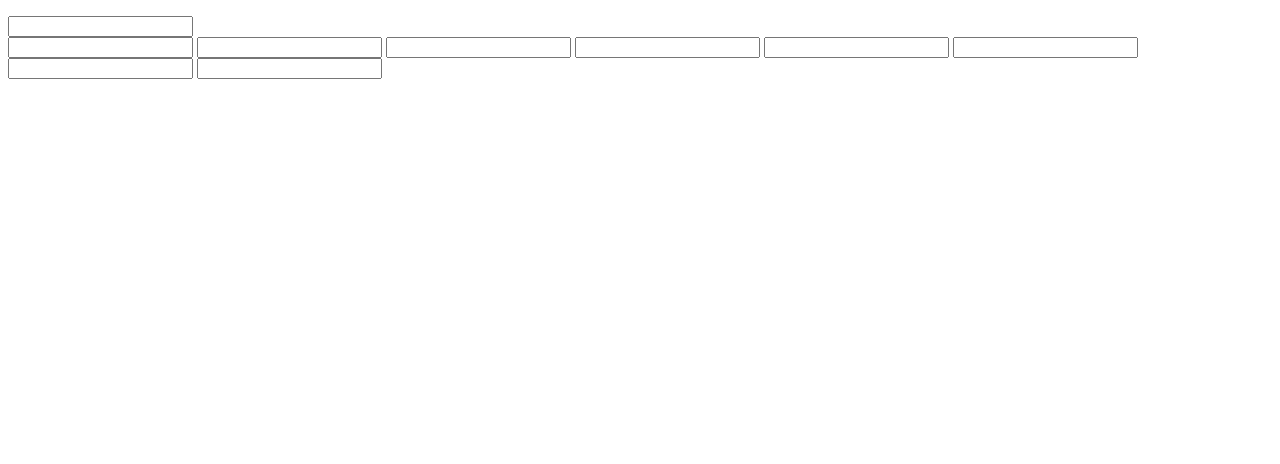
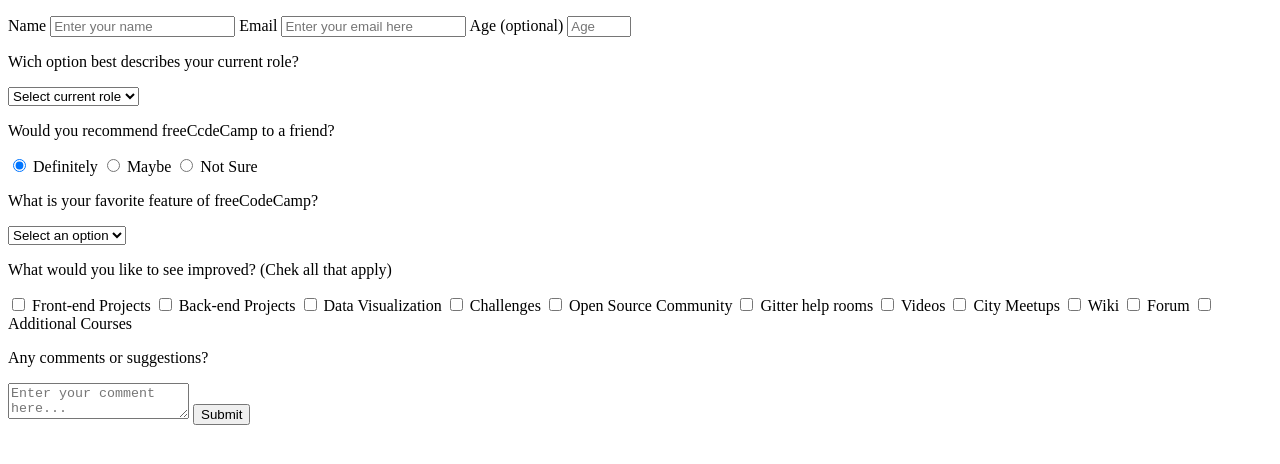
Before and after one commit to ruimpcastro/survey-form, a plain HTML site: page index.html in a window 1280 px wide. Drawn offline with Linux system fonts and the light colour scheme.

Commit message:
Added all html structure and text

```diff
--- a/index.html
+++ b/index.html
@@ -1,47 +1,132 @@
 <!DOCTYPE html>
 <html>
-<head></head>
+<head>
+    <title>Responsive Survey Form</title>
+    <link rel="stylesheet" href="style.css">
+</head>
 <body>
     <header>
         <p></p>
     </header>
 
     <form action="">
-        <label for="">
-            <input type="text"></form>
+        <label for="name">
+            Name
+        </label>
+
+        <input name="name" type="text" placeholder="Enter your name">
+
+        <label for="email">
+            Email
+        </label>
+
+        <input name="email" type="email" placeholder="Enter your email here">
+
+        <label for="age">
+            Age (optional)
+        </label>
+
+        <input name="age" type="number" placeholder="Age" min="1" max="120">
+
+        <p>Wich option best describes your current role?</p>
+
+        <select name="role" required="">
+            <option disabled="" selected="" value="">Select current role</option>
+            <option value="student">Student</option>
+            <option value="job">Full Time Job</option>
+            <option value="learner">Full Time Learner</option>
+            <option value="notsay">Prefer not to say</option>
+            <option value="other">Other</option>
+        </select>
+
+        <p>Would you recommend freeCcdeCamp to a friend?</p>
+        <label>
+            <input name="recommend" type="radio" value="definitely" checked="">
+            Definitely
+        </label>
+
+        <label>
+            <input name="recommend" type="radio" value="maybe">
+            Maybe
+        </label>
+
+        <label>
+            <input name="recommend" type="radio" value="notsure">
+            Not Sure
+        </label>
+
+        <p>What is your favorite feature of freeCodeCamp?</p>
+        <select name="favorite" >
+            <option disabled="" selected="" value="">Select an option</option>
+            <option value="challenges">Challenges</option>
+            <option value="projects">Projects</option>
+            <option value="community">Community</option>
+            <option value="opensource">Open Source</option>
+        </select>
+
+        <p>
+            What would you like to see improved?
+            <span class="tip">(Chek all that apply)</span>
+        </p>
+        <label>
+            <input type="checkbox" name="improve" value="front-end">
+            Front-end Projects
+        </label>
+
+        <label>
+            <input type="checkbox" name="improve" value="back-end">
+            Back-end Projects
         </label>
 
         <label for="">
-            <input type="text"></form>
+            <input type="checkbox" name="improve" value="data-visualization">
+            Data Visualization
+        </label>
+
+        <label>
+            <input type="checkbox" name="improve" value="challenges">
+            Challenges
+        </label>
+
+        <label>
+            <input type="checkbox" name="improve" value="opensourcecommunity">
+            Open Source Community
+        </label>
+
+        <label>
+            <input type="checkbox" name="improve" value="gitterhelp">
+            Gitter help rooms
+        </label>
+
+        <label>
+            <input type="checkbox" name="improve" value="videos">
+            Videos
+        </label>
+
+        <label>
+            <input type="checkbox" name="improve" value="citymeetups">
+            City Meetups
+        </label>
+
+        <label>
+            <input type="checkbox" name="improve" value="wiki">
+            Wiki
+        </label>
+
+        <label>
+            <input type="checkbox" name="improve" value="forum">
+            Forum
         </label>
 
         <label for="">
-            <input type="text"></form>
+            <input type="checkbox" name="improve" value="additional">
+            Additional Courses
         </label>
 
-        <label for="">
-            <input type="text"></form>
-        </label>
+        <p>Any comments or suggestions?</p>
+        <textarea name="suggestions" placeholder="Enter your comment here..."></textarea>
 
-        <label for="">
-            <input type="text"></form>
-        </label>
-
-        <label for="">
-            <input type="text"></form>
-        </label>
-
-        <label for="">
-            <input type="text"></form>
-        </label>
-
-        <label for="">
-            <input type="text"></form>
-        </label>
-
-        <label for="">
-            <input type="text"></form>
-        </label>
-
+        <button type="submit">Submit</button>
+    </form>
 </body>
 </html>
```
